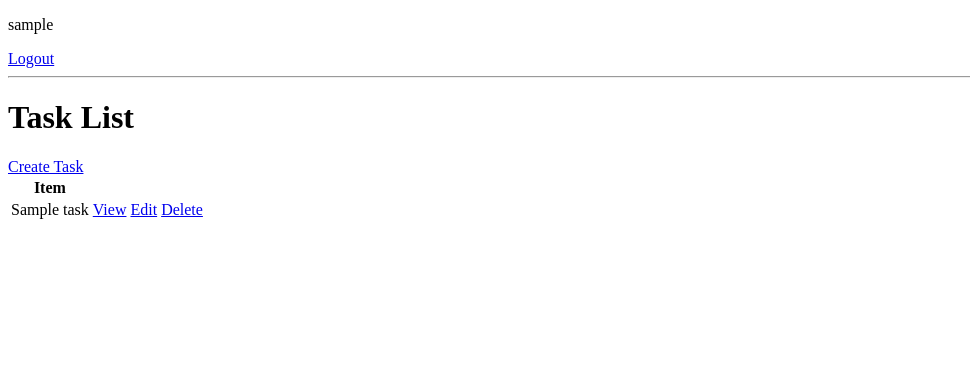
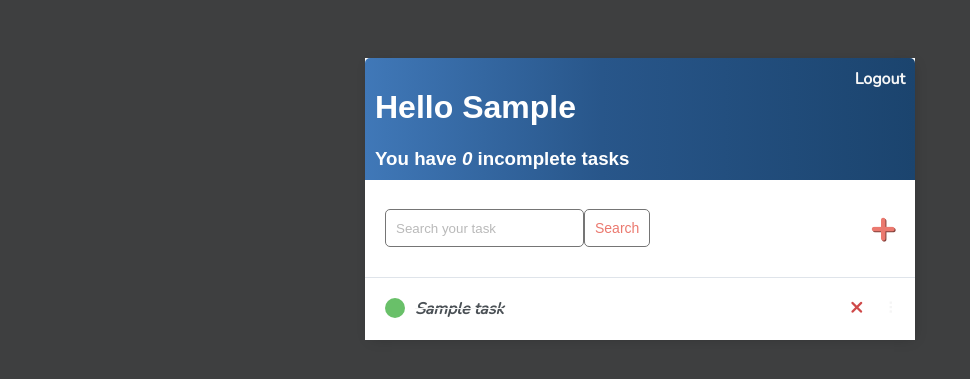
Before and after one commit to jacob-limebrains/to_do_app, a Django app: page / in a window 1280 px wide. Shown: the top 379 px of the page, without its empty margins (0-970 px from the left). Run offline with Django 4.2, Linux system fonts and the light colour scheme; a user stored in the database is signed in; tables that the repository leaves empty hold one stand-in row (values such as "Sample post").

Commit message:
Finish projects

```diff
--- /dev/null
+++ b/todo_list/base/forms.py
@@ -0,0 +1,4 @@
+from django import forms
+
+class PositionForm(forms.Form):
+    position = forms.CharField()
--- /dev/null
+++ b/todo_list/base/templates/base/main.html
@@ -0,0 +1,194 @@
+<!DOCTYPE html>
+<html lang="en">
+<head>
+    <meta charset="UTF-8">
+    <meta name="viewport" content="width=device-width, initial-scale=1">
+
+    <link rel="preconnect" href="https://fonts.gstatic.com">
+    <link href="https://fonts.googleapis.com/css2?family=Nunito:wght@200&display=swap" rel="stylesheet">
+
+    <style>
+        body {
+            background-color: rgb(62, 63, 64);
+            font-family: 'Nunito', sans-serif;
+            padding-top: 50px;
+        }
+
+        h1,
+        h2,
+        h3,
+        h4,
+        h5,
+        h6 {
+            font-family: 'Raleway', sans-serif;
+        }
+
+        a,
+        p {
+            color: wheat;
+        }
+
+        a {
+            font-weight: 600;
+        }
+
+        .container {
+            max-width: 550px;
+            margin: auto;
+            background-color: #fff;
+            -webkit-box-shadow: 2px 2px 13px -4px rgba(0, 0, 0, .21);
+            box-shadow: 2px 2px 13px -4px rgba(0, 0, 0, .21);
+            color: whitesmoke;
+        }
+
+        .header-bar {
+            display: flex;
+            justify-content: space-between;
+            color: white;
+            padding: 10px;
+            border-radius: 5px 5px 0 0;
+            background: linear-gradient(90deg, rgb(64, 120, 184) 0%, rgb(40, 86, 138) 43%, rgb(27, 68, 110) 100%);
+        }
+
+        .header-bar a {
+            text-decoration: none;
+            color: rgb(247, 247, 247)
+        }
+
+        .task-wrapper {
+            display: flex;
+            align-items: center;
+            justify-content: space-between;
+            background-color: #fff;
+            border-top: 1px solid #dfe4ea;
+            overflow: hidden;
+        }
+
+        .task-title {
+            display: flex;
+            padding: 20px;
+        }
+
+        .task-title a {
+            text-decoration: none;
+            color: #4b5156;
+            margin-left: 10px;
+        }
+
+        .task-complete-icon {
+            height: 20px;
+            width: 20px;
+            background-color: rgb(105, 192, 105);
+            border-radius: 50%;
+        }
+
+        .task-incomplete-icon {
+            height: 20px;
+            width: 20px;
+            background-color: rgb(218, 218, 218);
+            border-radius: 50%;
+        }
+
+        .delete-link {
+            text-decoration: none;
+            font-weight: 900;
+            color: #cf4949;
+            font-size: 22px;
+            line-height: 0;
+            padding: 20px 0;
+        }
+
+        /*Handle Classes*/
+
+        .handle {
+            display: inline-block;
+            padding: 20px 16px;
+            cursor: grab;
+            user-select: none;
+        }
+
+        .handle:after,
+        .handle:before {
+            display: block;
+            content: "";
+        }
+
+        .handle:active,
+        .handle:active:before,
+        .handle:active:after {
+            cursor: grabbing;
+        }
+
+        .dropArea {
+            background-color: #f2f2f6;
+            color: black;
+            border: #ced6e0 1px solid;
+        }
+
+        .selectedTask {
+            opacity: 0.6;
+        }
+
+
+        #add-link {
+            color: #EB796F;
+            text-decoration: none;
+            font-size: 42px;
+            text-shadow: 1px 1px #81413b;
+        }
+
+        #search-add-wrapper {
+            display: flex;
+            justify-content: space-between;
+            align-items: center;
+            padding: 20px;
+        }
+
+        @media screen and (max-width: 320px) {
+            #search-add-wrapper {
+                padding: 10px;
+            }
+        }
+
+        input[type=text],
+        input[type=password],
+        textarea {
+            border: 1px solid #757575;
+            border-radius: 5px;
+            padding: 10px;
+            width: 90%;
+        }
+
+        label {
+            padding-top: 10px !important;
+            display: block;
+        }
+
+        ::placeholder {
+            font-weight: 300;
+            opacity: 0.5;
+        }
+
+        .button {
+            border: 1px solid #757575;
+            background-color: #FFF;
+            color: #EB796F;
+            padding: 10px;
+            font-size: 14px;
+            border-radius: 5px;
+            cursor: pointer;
+            text-decoration: none;
+        }
+
+        .card-body {
+            padding: 20px;
+        }
+    </style>
+</head>
+<body>
+<div class="container">
+    {% block content %}
+    {% endblock content %}
+</div>
+</body>
+</html>
--- a/todo_list/base/templates/base/task_list.html
+++ b/todo_list/base/templates/base/task_list.html
@@ -1,33 +1,84 @@
-<!DOCTYPE html>
-<html lang="en">
-<head>
-    <meta charset="UTF-8">
-    <title>Task List</title>
-</head>
-<body>
-{% if request.user.is_authenticated %}
-<p>{{request.user}}</p>
-<a href="{% url 'logout' %}">Logout</a>
-{% else %}
-<a href="{% url 'login' %}">Login</a>
-{% endif %}
-<hr>
-<h1>Task List</h1>
-<a href="{% url 'task-create' %}">Create Task</a>
-<table>
-    <tr>
-        <th>Item</th>
-    </tr>
+{% extends 'base/main.html' %} {% block content %}
+
+<script src="https://cdn.jsdelivr.net/npm/sortablejs@latest/Sortable.min.js"></script>
+<div class="header-bar">
+    <div>
+        <h1>Hello {{request.user|title}}</h1>
+        <h3 style="margin:0">You have <i>{{count}}</i> incomplete task{{ count|pluralize:"s" }}</h3>
+    </div>
+
+    {% if request.user.is_authenticated %}
+    <a href="{% url 'logout' %}">Logout</a> {% else %}
+    <a href="{% url 'login' %}">Login</a> {% endif %}
+</div>
+
+
+<div id="search-add-wrapper">
+    <form method="GET" style="display: flex;">
+        <input type='text' name='search-area' placeholder="Search your task" value="{{search_input}}">
+        <input class="button" type="submit" value='Search'>
+    </form>
+    {% if tasks|length > 0 %}
+    <a id="add-link" href="{% url 'task-create' %}">&#x2b;</a>
+    {% endif %}
+</div>
+
+
+<!-- Hidden form. Form submits new item positions -->
+<form style="display: none;" id="reorderForm" method="post" action="{% url 'task-reorder' %}">
+    {% csrf_token %}
+    <input type="hidden" id="positionInput" name="position">
+</form>
+
+
+<div id="tasklist" class="task-items-wrapper">
     {% for task in tasks %}
-    <tr>
-        <td>{{task.title}}</td>
-        <td><a href="{% url 'task' task.id %}">View</a></td>
-        <td><a href="{% url 'task-update' task.id %}">Edit</a></td>
-        <td><a href="{% url 'task-delete' task.id %}">Delete</a></td>
-    </tr>
+    <div class="task-wrapper" data-position="{{task.pk}}">
+        <div class="task-title">
+            {% if task.complete %}
+            <div class="task-complete-icon"></div>
+            <i><s><a href="{% url 'task-update' task.id %}">{{task}}</a></s></i> {% else %}
+            <div class="task-incomplete-icon"></div>
+            <a href="{% url 'task-update' task.id %}">{{task}}</a> {% endif %}
+        </div>
+        <div class="task-controls">
+            <a class="delete-link" href="{% url 'task-delete' task.id %}">&#215;</a>
+            <span class="handle">&nbsp;&#10247;</span>
+        </div>
+    </div>
+
     {% empty %}
-    <h3>No items in list</h3>
+    <div style="text-align: center; padding-bottom: 10px; line-height: 1em;">
+        <h3>No new tasks are created.</h3>
+        <h3>Create a <a style="text-decoration: none; color: #e53935;" href="{% url 'task-create' %}">New task</a> ! </h3>
+    </div>
     {% endfor %}
-</table>
-</body>
-</html>
+</div>
+
+<script>
+    var taskList = document.getElementById("tasklist");
+    var reorderForm = document.getElementById("reorderForm");
+    var positionInput = document.getElementById("positionInput");
+
+    let sortable = Sortable.create(taskList, {
+        handle: '.handle',
+        ghostClass: 'dropArea',
+        chosenClass: 'selectedTask',
+
+    });
+
+    function reordering() {
+        const rows = document.getElementsByClassName("task-wrapper");
+        let pos = [];
+        for (let row of rows) {
+            pos.push(row.dataset.position);
+        }
+        console.log(pos.join(","))
+        positionInput.value = pos.join(',');
+        reorderForm.submit();
+    }
+
+    document.ondrop = reordering
+</script>
+
+{% endblock content %}
--- a/todo_list/base/urls.py
+++ b/todo_list/base/urls.py
@@ -1,5 +1,5 @@
 from django.urls import path
-from .views import TaskList, TaskDetail, TaskCreate, TaskUpdate, TaskDelete, CustomLoginView, RegisterPage
+from .views import TaskList, TaskDetail, TaskCreate, TaskUpdate, TaskDelete, CustomLoginView, RegisterPage, TaskReorder
 from django.contrib.auth.views import LogoutView
 
 urlpatterns = [
@@ -13,4 +13,5 @@ urlpatterns = [
     path('task-create/', TaskCreate.as_view(), name='task-create'),
     path('task-update/<int:pk>', TaskUpdate.as_view(), name='task-update'),
     path('task-delete/<int:pk>', TaskDelete.as_view(), name='task-delete'),
+    path('task-reorder/', TaskReorder.as_view(), name='task-reorder'),
 ]
--- a/todo_list/base/views.py
+++ b/todo_list/base/views.py
@@ -1,4 +1,4 @@
-from django.shortcuts import render
+from django.shortcuts import render, redirect
 from django.views.generic.list import ListView
 from django.views.generic.detail import DetailView
 from django.views.generic.edit import CreateView, UpdateView, DeleteView, FormView
@@ -10,7 +10,15 @@ from django.contrib.auth.mixins import LoginRequiredMixin
 from django.contrib.auth.forms import UserCreationForm
 from django.contrib.auth import login
 
+from django.views import View
+from django.shortcuts import redirect
+from django.db import transaction
+
 from .models import Task
+from .forms import PositionForm
+
+# {% something %} funkcje, if, petle itp <---- w html
+# {{ something }} zmienne obiety <---- w html
 
 
 class CustomLoginView(LoginView):
@@ -34,6 +42,11 @@ class RegisterPage(FormView):
             login(self.request, user)
         return super(RegisterPage, self).form_valid(form)
 
+    def get(self, *args, **kwargs):
+        if self.request.user.is_authenticated:
+            return redirect('tasks')
+        return super(RegisterPage, self).get(*args, **kwargs)
+
 
 class TaskList(LoginRequiredMixin, ListView):
     model = Task
@@ -43,6 +56,13 @@ class TaskList(LoginRequiredMixin, ListView):
         context = super().get_context_data(**kwargs)
         context['tasks'] = context['tasks'].filter(user=self.request.user)
         context['count'] = context['tasks'].filter(complete=False).count()
+
+        search_input = self.request.GET.get('search-area') or ''
+        if search_input:
+            context['tasks'] = context['tasks'].filter(title__icontains=search_input)
+
+        context['search-input'] = search_input
+
         return context
 
 
@@ -72,3 +92,16 @@ class TaskDelete(LoginRequiredMixin, DeleteView):
     model = Task
     context_object_name = 'task'
     success_url = reverse_lazy('tasks')
+
+
+class TaskReorder(View):
+    def post(self, request):
+        form = PositionForm(request.POST)
+
+        if form.is_valid():
+            positionList = form.cleaned_data["position"].split(',')
+
+            with transaction.atomic():
+                self.request.user.set_task_order(positionList)
+
+        return redirect(reverse_lazy('tasks'))
```
Also changed, not shown: todo_list/base/templates/base/login.html (+12 -11 lines), todo_list/base/templates/base/register.html (+23 -12 lines), todo_list/base/templates/base/task.html (+4 -9 lines), todo_list/base/templates/base/task_confirm_delete.html (+18 -15 lines), todo_list/base/templates/base/task_form.html (+18 -16 lines).
